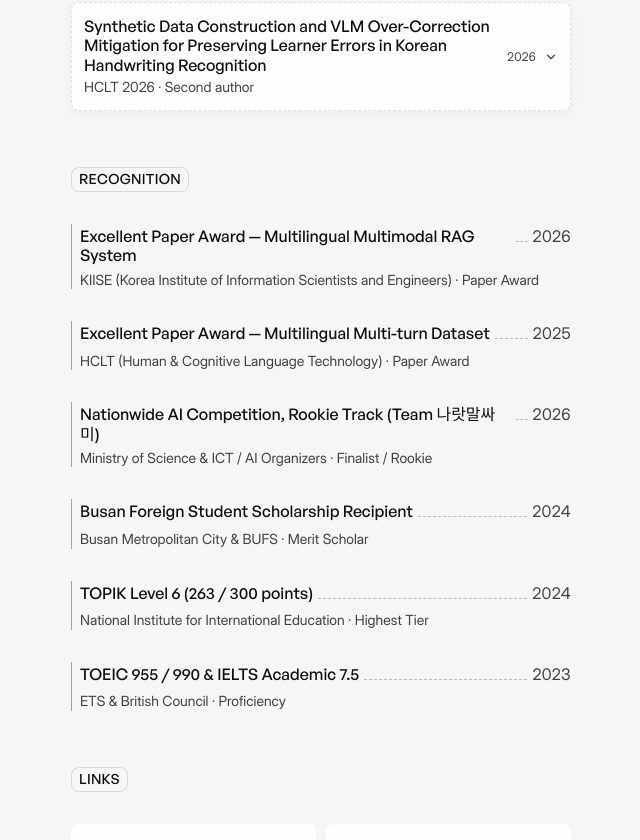
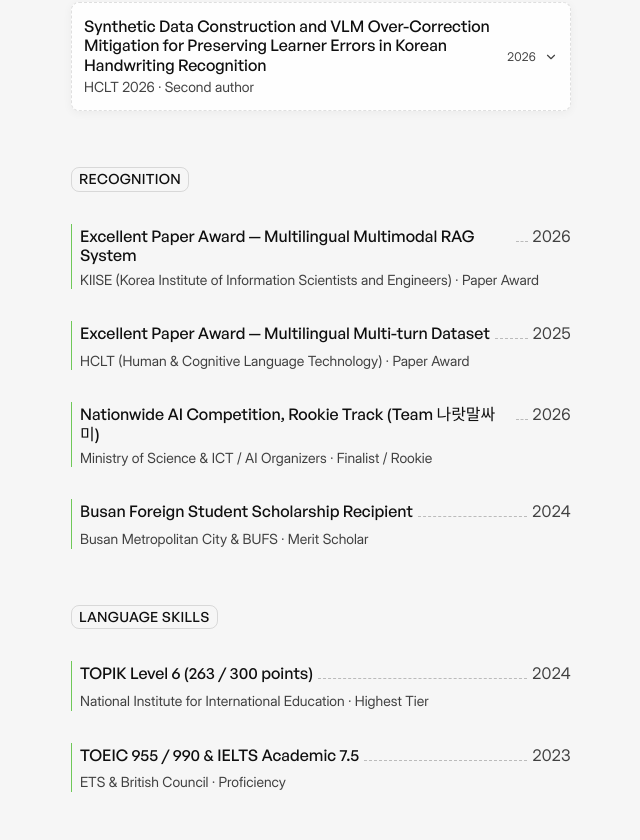
Before and after one commit to davemaxuell/CV, a React (Vite) app: page / in a window 1280 px wide. Shown: the part 2740-3580 px from the top of the page, without its empty margins (449-1089 px from the left). Built offline with nearby package versions, Linux system fonts and the light colour scheme; a web font is replaced by a local one.

Commit message:
Separate language qualifications from recognition

```diff
--- a/src/App.tsx
+++ b/src/App.tsx
@@ -13,7 +13,7 @@ import { ExperienceSection } from "./components/ExperienceSection";
 import { ProjectsSection } from "./components/ProjectsSection";
 import { PublicationsSection } from "./components/PublicationsSection";
 import { EducationSection } from "./components/EducationSection";
-import { RecognitionSection } from "./components/RecognitionSection";
+import { RecognitionSection, LanguageSkillsSection } from "./components/RecognitionSection";
 import { LinksSection } from "./components/LinksSection";
 import { ContactSection } from "./components/ContactSection";
 import { Footer } from "./components/Footer";
@@ -48,6 +48,7 @@ export default function App() {
           <EducationSection />
           <PublicationsSection />
           <RecognitionSection />
+          <LanguageSkillsSection />
           <LinksSection />
           <ContactSection />
           <div className="mobile-pet">
--- a/src/components/CVModal.tsx
+++ b/src/components/CVModal.tsx
@@ -8,7 +8,7 @@ import {
   projects,
   educationList,
   skillCategories,
-  recognitions
+  languageSkills
 } from '../data/portfolioData';
 
 interface CVModalProps {
@@ -45,6 +45,9 @@ ${publications.map(pub => `### ${pub.title}\n*${pub.conference}, ${pub.year}*\n*
 
 ## EDUCATION
 ${educationList.map(edu => `### ${edu.institution}\n*${edu.period}*\n${edu.degree}${edu.gpa ? ` (GPA: ${edu.gpa})` : ''}\n${edu.details.map(d => `- ${d}`).join('\n')}`).join('\n\n')}
+
+## LANGUAGE SKILLS
+${languageSkills.map(skill => `- **${skill.title}** (${skill.year}) — ${skill.issuer}`).join('\n')}
 `;
   };
 
@@ -248,6 +251,23 @@ ${educationList.map(edu => `### ${edu.institution}\n*${edu.period}*\n${edu.degre
             </div>
           </div>
 
+          <div>
+            <h2 className="text-sm font-bold tracking-wider uppercase border-b border-neutral-900 pb-1 mb-3 text-neutral-950">
+              Language Skills
+            </h2>
+            <div className="space-y-3">
+              {languageSkills.map((skill) => (
+                <div key={skill.id} className="text-xs sm:text-sm">
+                  <div className="flex flex-wrap justify-between items-baseline font-semibold text-neutral-900">
+                    <span>{skill.title}</span>
+                    <span className="text-neutral-500 font-normal">{skill.year}</span>
+                  </div>
+                  <p className="text-neutral-600">{skill.issuer}</p>
+                </div>
+              ))}
+            </div>
+          </div>
+
           {/* Education */}
           <div>
             <h2 className="text-sm font-bold tracking-wider uppercase border-b border-neutral-900 pb-1 mb-3 text-neutral-950">
--- a/src/components/RecognitionSection.tsx
+++ b/src/components/RecognitionSection.tsx
@@ -1,10 +1,11 @@
 import { SectionBadge } from "./SectionBadge";
-import { recognitions } from "../data/portfolioData";
-export const RecognitionSection = () => (
-  <section id="recognition" className="cv-section">
-    <SectionBadge label="Recognition" />
+import { recognitions, languageSkills } from "../data/portfolioData";
+import type { RecognitionItem } from "../types";
+const CredentialSection = ({ id, label, items }: { id: string; label: string; items: RecognitionItem[] }) => (
+  <section id={id} className="cv-section">
+    <SectionBadge label={label} />
     <div className="recognition-list">
-      {recognitions.map((r) => (
+      {items.map((r) => (
         <article key={r.id} className="recognition-row">
           <div className="recognition-heading">
             <h3>{r.title}</h3>
@@ -20,3 +21,6 @@ export const RecognitionSection = () => (
     </div>
   </section>
 );
+
+export const RecognitionSection = () => <CredentialSection id="recognition" label="Recognition" items={recognitions} />;
+export const LanguageSkillsSection = () => <CredentialSection id="language-skills" label="Language Skills" items={languageSkills} />;
--- a/src/data/portfolioData.ts
+++ b/src/data/portfolioData.ts
@@ -446,7 +446,10 @@ export const recognitions: RecognitionItem[] = [
     issuer: "Busan Metropolitan City & BUFS",
     year: "2024",
     badge: "Merit Scholar"
-  },
+  }
+];
+
+export const languageSkills: RecognitionItem[] = [
   {
     id: "rec-topik",
     title: "TOPIK Level 6 (263 / 300 points)",
```
